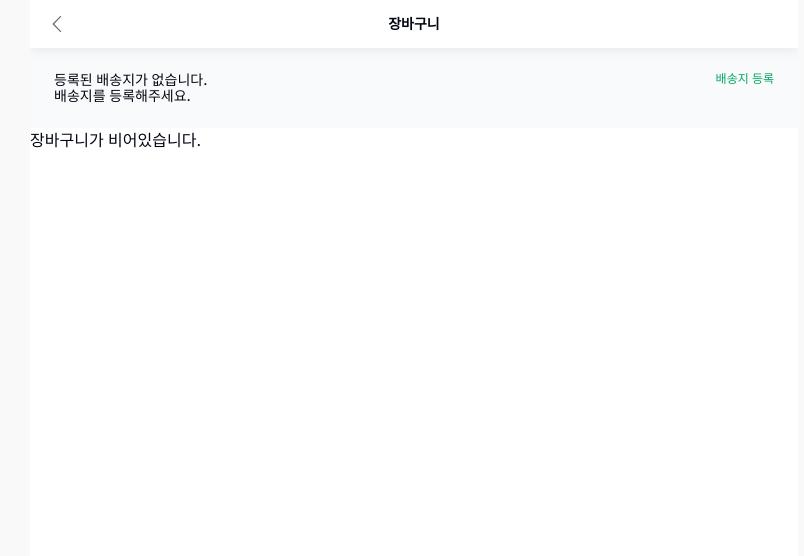
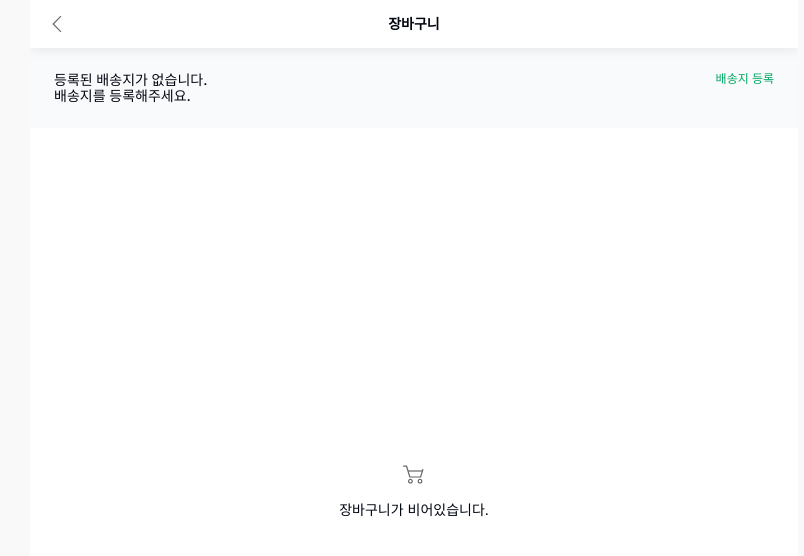
Before and after one commit to spharos6th-colorful/FE-colorful-starbucks, a Next.js app: page /cart in a window 1280 px wide. Shown: the top 556 px of the page, without its empty margins (226-1030 px from the left). Built offline with nearby package versions, Linux system fonts and the light colour scheme; no server answers.

Commit message:
🐛 fix: 장바구니 비었을 때 화면 추가

```diff
--- a/src/app/(footerApply)/(pageSubHeader)/cart/page.tsx
+++ b/src/app/(footerApply)/(pageSubHeader)/cart/page.tsx
@@ -1,9 +1,8 @@
-import Link from 'next/link';
-
-import { Body } from '@/components/ui/common';
 import CartForm from '@/components/pages/cart/CartForm';
 import { getCartDatas } from '@/actions/cart-service';
 import CartTerms from '@/components/modules/cart/CartTerms';
+import CartDelivery from '@/components/pages/cart/CartDelivery';
+import EmptyCart from '@/components/ui/cart/EmptyCart';
 
 export default async function CartPage() {
   const cartDatas = await getCartDatas();
@@ -15,41 +14,16 @@ export default async function CartPage() {
 
   if (!cartDatas?.productDetails || cartDatas.productDetails.length === 0) {
     return (
-      <main className='flex flex-col min-h-dvh bg-white'>
-        <section className='p-6 bg-gray-50 flex justify-between items-start'>
-          <Body level={3}>
-            등록된 배송지가 없습니다.
-            <br />
-            배송지를 등록해주세요.
-          </Body>
-          <Link
-            href={'/delivery/create'}
-            className='text-primary-100 text-caption2'
-          >
-            배송지 등록
-          </Link>
-        </section>
-        <section>장바구니가 비어있습니다.</section>
+      <main className='flex flex-col h-full min-h-dvh bg-white'>
+        <CartDelivery />
+        <EmptyCart />
       </main>
     );
   }
 
   return (
     <main className='flex flex-col min-h-dvh bg-white'>
-      {/* 배송지 정보 */}
-      <section className='p-6 bg-gray-50 flex justify-between items-start'>
-        <Body level={3}>
-          등록된 배송지가 없습니다.
-          <br />
-          배송지를 등록해주세요.
-        </Body>
-        <Link
-          href={'/delivery/create'}
-          className='text-primary-100 text-caption2'
-        >
-          배송지 등록
-        </Link>
-      </section>
+      <CartDelivery />
 
       <CartForm action={action} cartDatas={cartDatas} />
 
--- /dev/null
+++ b/src/components/pages/cart/CartDelivery.tsx
@@ -0,0 +1,21 @@
+import Link from 'next/link';
+
+import { Body } from '@/components/ui/common';
+
+export default function CartDelivery() {
+  return (
+    <section className='p-6 bg-gray-50 flex justify-between items-start'>
+      <Body level={3}>
+        등록된 배송지가 없습니다.
+        <br />
+        배송지를 등록해주세요.
+      </Body>
+      <Link
+        href={'/delivery/create'}
+        className='text-primary-100 text-caption2'
+      >
+        배송지 등록
+      </Link>
+    </section>
+  );
+}
--- /dev/null
+++ b/src/components/ui/cart/EmptyCart.tsx
@@ -0,0 +1,11 @@
+import { Body } from '../common';
+import Cart from '@/assets/icons/common/cart.svg';
+
+export default function EmptyCart() {
+  return (
+    <section className='h-full grid justify-items-center content-center items-center gap-y-3'>
+      <Cart />
+      <Body level={4}>장바구니가 비어있습니다.</Body>
+    </section>
+  );
+}
```
